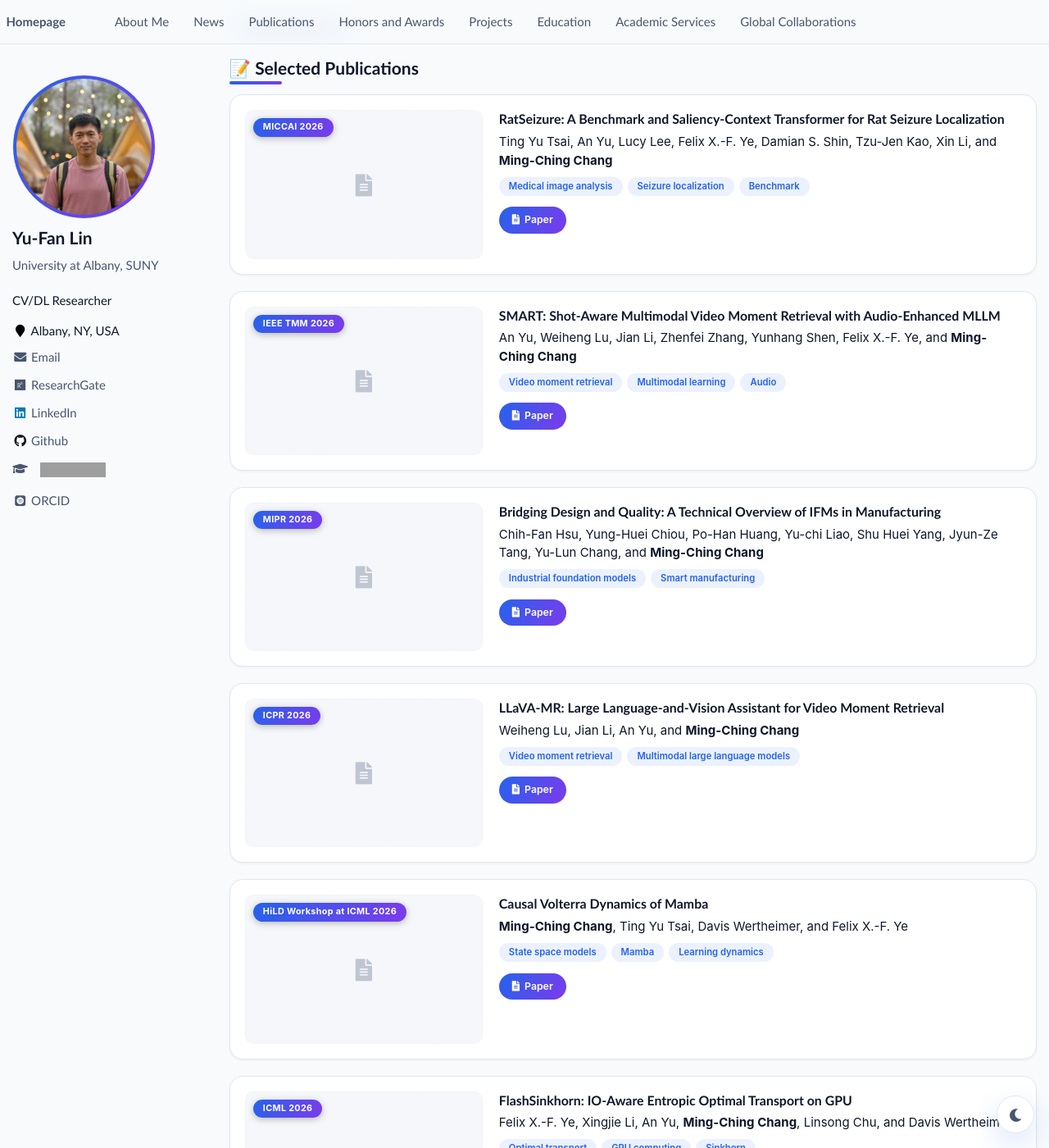
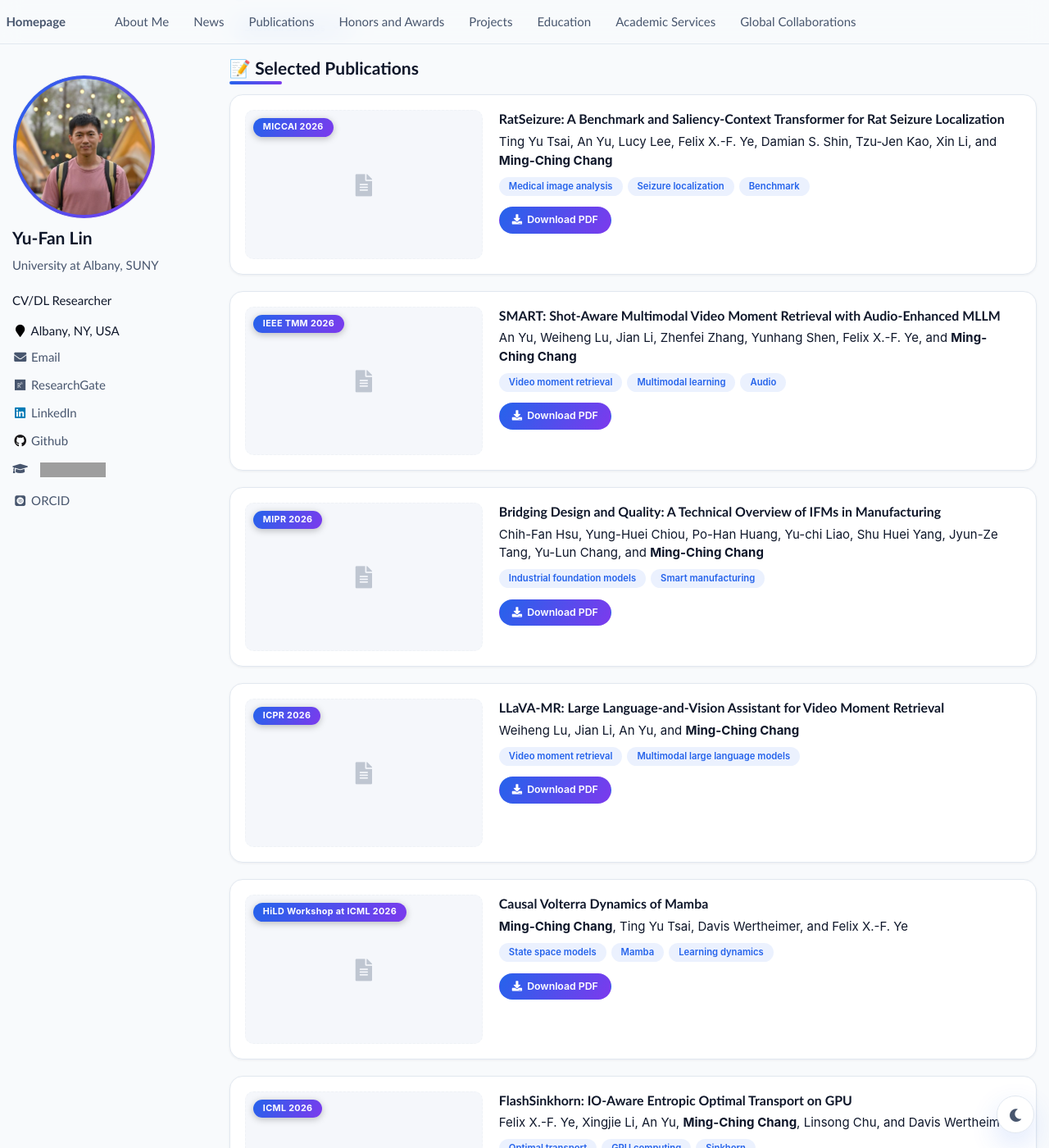
Before and after one commit to mingching/mingching.github.io, a Jekyll site: the page built from _pages/about.md, in a window 1280 px wide and 1400 px high, scrolled down 998 px. Shown: the whole window at 82% size. Built offline with Jekyll 4.4.1, drawn with Linux system fonts in a browser that asks for light colours; some web fonts are replaced; some of the changed text lies outside the part shown; grey boxes are pictures that could not be loaded.

Commit message:
Make publication PDFs download directly

```diff
--- a/_includes/pub-cards.html
+++ b/_includes/pub-cards.html
@@ -27,7 +27,7 @@
       {% if item.links %}
       <div class="pub-card__links">
         {% if item.links.paper %}
-        <a class="btn-pill btn-pill--paper" href="{{ item.links.paper }}" target="_blank" rel="noopener"><i class="fas fa-file-alt" aria-hidden="true"></i> Paper</a>
+        <a class="btn-pill btn-pill--paper" href="{{ item.links.paper }}" download><i class="fas fa-download" aria-hidden="true"></i> Download PDF</a>
         {% endif %}
         {% if item.links.arxiv %}
         <a class="btn-pill btn-pill--arxiv" href="{{ item.links.arxiv }}" target="_blank" rel="noopener"><i class="ai ai-arxiv" aria-hidden="true"></i> arXiv</a>
```
